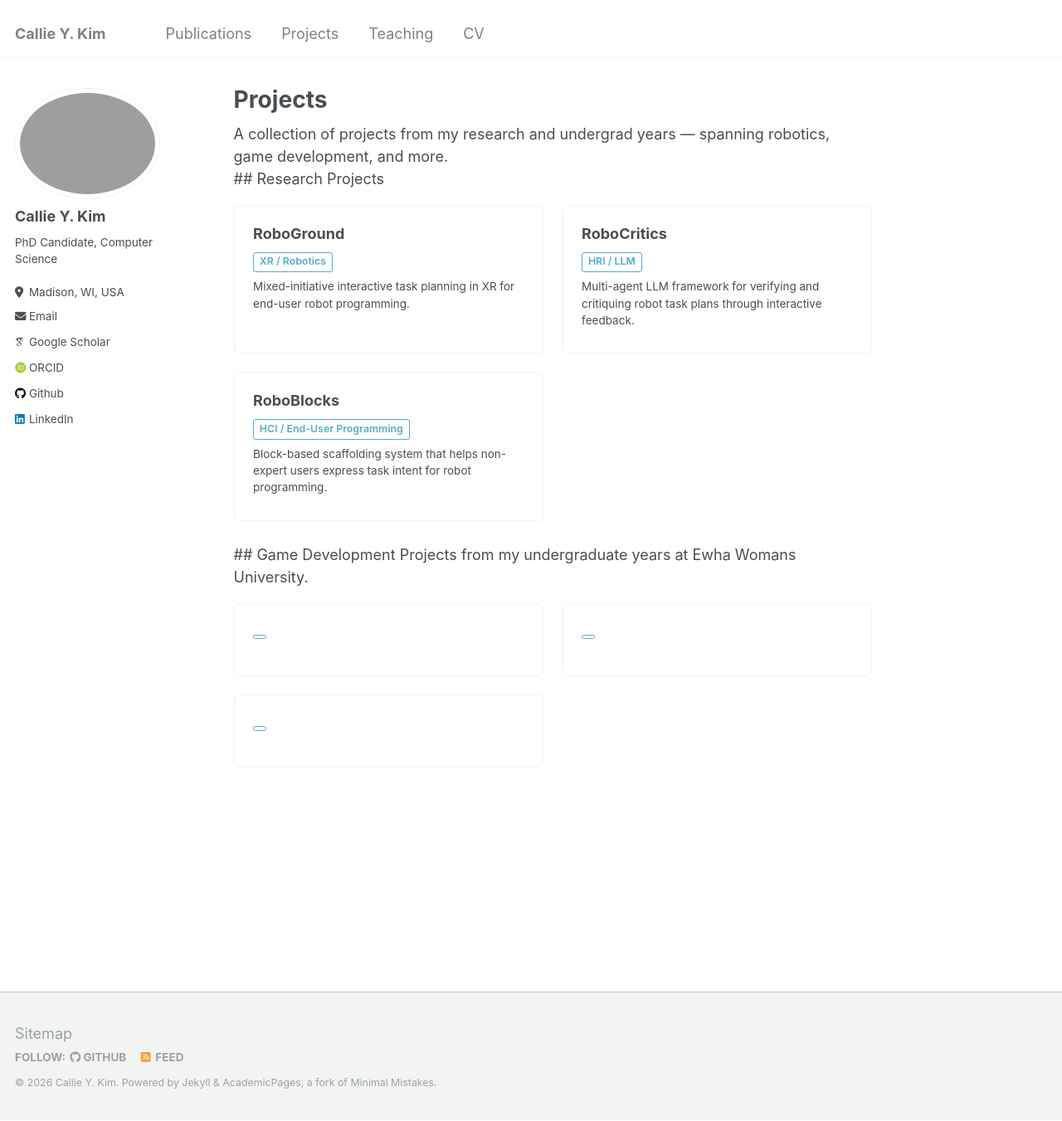
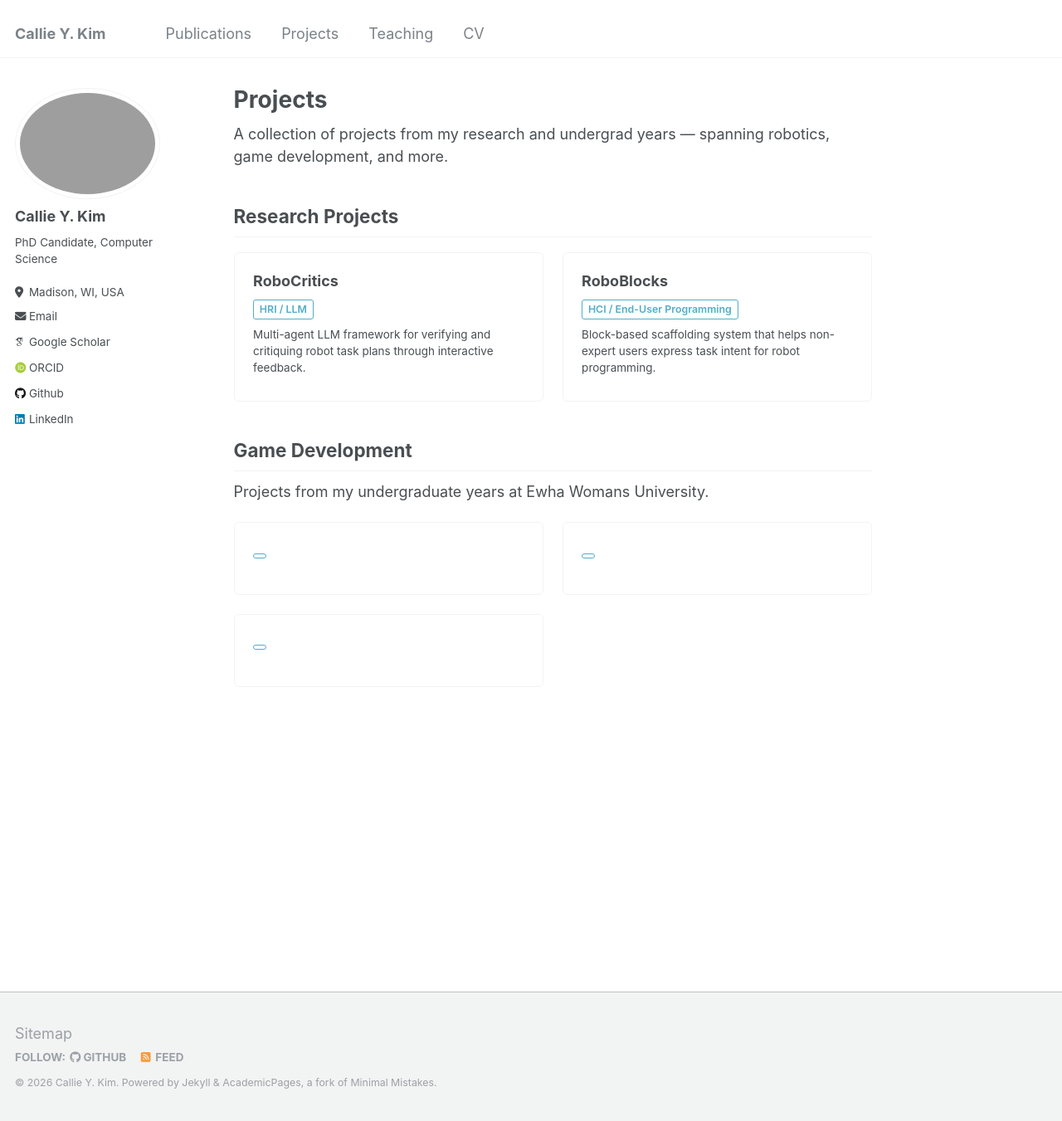
Before and after one commit to CallieKim/CallieKim.github.io, a Jekyll site: the page built from _pages/projects.md, in a window 1280 px wide and 1351 px high. Shown: the whole window at 83% size. Built offline with Jekyll 4.4.1, drawn with Linux system fonts in a browser that asks for light colours; some web fonts are replaced.

Commit message:
Add markdown support to About and Projects pages for improved formatting

```diff
--- a/_pages/projects.md
+++ b/_pages/projects.md
@@ -5,23 +5,17 @@ excerpt: "Past and current projects"
 author_profile: true
 ---
 
-<div class="fade-in">
+<div class="fade-in" markdown="1">
 
 A collection of projects from my research and undergrad years — spanning robotics, game development, and more.
 
 </div>
 
-<div class="fade-in fade-in--delay-1">
+<div class="fade-in fade-in--delay-1" markdown="1">
 
 ## Research Projects
 
 <div class="project-grid">
-
-<div class="project-card">
-  <h3>RoboGround</h3>
-  <span class="project-tag">XR / Robotics</span>
-  <p>Mixed-initiative interactive task planning in XR for end-user robot programming.</p>
-</div>
 
 <div class="project-card">
   <h3>RoboCritics</h3>
@@ -39,7 +33,7 @@ A collection of projects from my research and undergrad years — spanning robot
 
 </div>
 
-<div class="fade-in fade-in--delay-2">
+<div class="fade-in fade-in--delay-2" markdown="1">
 
 ## Game Development
 
```
Also changed, not shown: _pages/about.md (+4 -4 lines).
